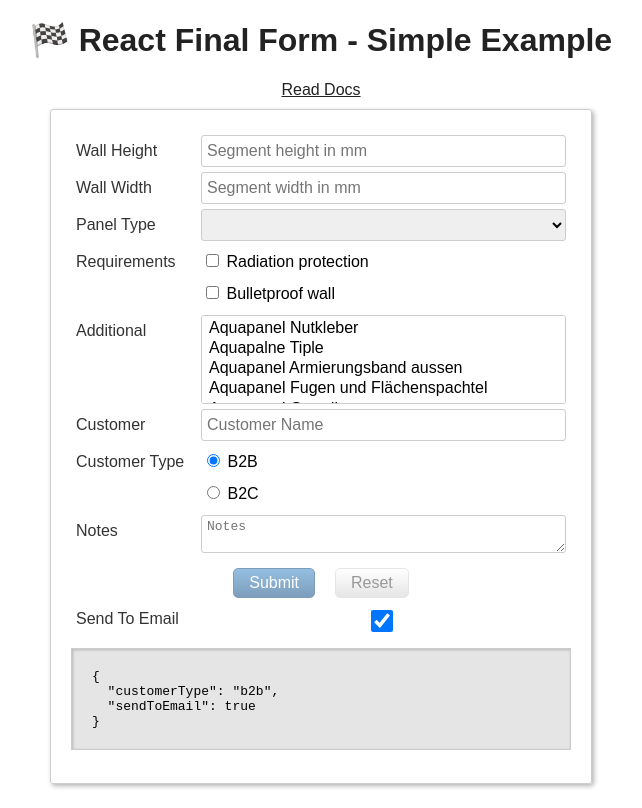
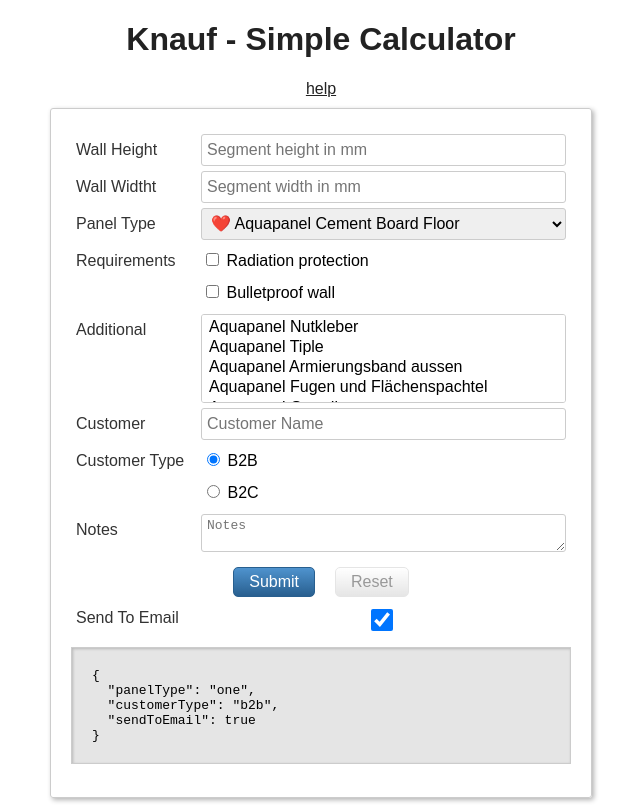
Before and after one commit to marexv/demo-calculator, a React (Create React App) app: page / in a window 1280 px wide. Shown: the whole page, without its empty margins (319-961 px from the left). Built offline with nearby package versions, Linux system fonts and the light colour scheme.

Commit message:
mock calculator

```diff
--- a/src/App.js
+++ b/src/App.js
@@ -8,55 +8,93 @@
 
 const onSubmit = async values => {
   // await sleep(300)
-  priceCalc(values)
-  window.alert(JSON.stringify(values, 0, 2))
+  var price = priceCalc(values);
+  window.alert(price)
 }
 
 const priceCalc = (props) => {
-  console.log(props)
+  var panelPrice = 0;
+
+  if (props.panelType.one){
+    panelPrice = 10;
+  } else if (props.panelType.one){
+    panelPrice = 20;
+  } else {
+    panelPrice = 30;
+  }
+
+  var price = props.segmentheight * props.segmenwidth * (0.000001) * panelPrice;
+
+  if (props.requirements.radiationProtection){
+    price += 500;
+  }
+
+  if (props.requirements.bulletproofWall){
+    price += 500;
+  }
+
   console.log(props.notes)
+
+  return price;
 }
 
 const MyForm = () => (
   <Styles>
-    <h1>🏁 React Final Form - Simple Example</h1>
-    <a href="https://github.com/erikras/react-final-form#-react-final-form">
-      Read Docs
+    <h1>Knauf - Simple Calculator</h1>
+    <a href="https://knauf.hr/diy/kontakt">
+      help
     </a>
     <Form
       onSubmit={onSubmit}
-      initialValues={{ customerType: 'b2b', sendToEmail: true }}
+      initialValues={{ panelType: 'one', customerType: 'b2b', sendToEmail: true }}
+
+      validate={values => {
+        const errors = {};
+        if (!values.segmentheight) {
+          errors.segmentheight = "Required";
+        } else if (values.segmentheight < 0) {
+          errors.segmentheight = "Must be positive";
+        }
+
+        if (!values.segmenwidth) {
+          errors.segmenwidth = "Required";
+        } else if (values.segmenwidth < 0) {
+          errors.segmenwidth = "Must be positive";
+        }
+
+        return errors;
+      }}
+
       render={({ handleSubmit, form, reset, submitting, pristine, values }) => (
         <form
           onSubmit={event => {
             handleSubmit(event).then(reset);
           }}
         >
-          <div>
-            <label>Wall Height</label>
-            <Field
-              name="segmentheight"
-              component="input"
-              type="number"
-              placeholder="Segment height in mm"
-            />
-          </div>
-          <div>
-            <label>Wall Width</label>
-            <Field
-              name="segmenwidth"
-              component="input"
-              type="number"
-              placeholder="Segment width in mm"
-            />
-          </div>
+          <Field name="segmentheight">
+            {({ input, meta }) => (
+              <div>
+                <label>Wall Height</label>
+                <input {...input} type="number" placeholder="Segment height in mm" />
+                {meta.error && meta.touched && <span>{meta.error}</span>}
+              </div>
+            )}
+          </Field>
+          <Field name="segmenwidth">
+            {({ input, meta }) => (
+              <div>
+                <label>Wall Widtht</label>
+                <input {...input} type="number" placeholder="Segment width in mm" />
+                {meta.error && meta.touched && <span>{meta.error}</span>}
+              </div>
+            )}
+          </Field>
           <div>
             <label>Panel Type</label>
-            <Field name="favoriteColor" component="select">
-              <option />
-              <option value="#ff0000">❤️ Aquapanel Cement Board Floor</option>
-              <option value="#00ff00">💚 Aquapanel Cement Board Floor MF</option>
-              <option value="#0000ff">💙 Aquapanel Indoor Panel</option>
+            <Field name="panelType" component="select">
+              <option value="one">❤️ Aquapanel Cement Board Floor</option>
+              <option value="two">💚 Aquapanel Cement Board Floor MF</option>
+              <option value="three">💙 Aquapanel Indoor Panel</option>
             </Field>
           </div>
           <div>
@@ -67,7 +105,7 @@
                   name="requirements"
                   component="input"
                   type="checkbox"
-                  value="radiation-protection"
+                  value="radiationProtection"
                 />{' '}
                 Radiation protection
               </label>
@@ -76,7 +114,7 @@
                   name="requirements"
                   component="input"
                   type="checkbox"
-                  value="bulletproof-wall"
+                  value="bulletproofWall"
                 />{' '}
                 Bulletproof wall
               </label>
@@ -86,7 +124,7 @@
             <label>Additional</label>
             <Field name="additionl" component="select" multiple>
               <option value="kleber">Aquapanel Nutkleber</option>
-              <option value="tipla">Aquapalne Tiple</option>
+              <option value="tipla">Aquapanel Tiple</option>
               <option value="armierungsband">Aquapanel Armierungsband aussen</option>
               <option value="fugen">Aquapanel Fugen und Flächenspachtel</option>
               <option value="gruierung">Aquapanel Grundierung aussen</option>
@@ -130,7 +168,7 @@
             <Field name="notes" component="textarea" placeholder="Notes" />
           </div>
           <div className="buttons">
-            <button type="submit" disabled={submitting || pristine}>
+            <button type="submit" disabled={submitting}>
               Submit
             </button>
             <button
```
